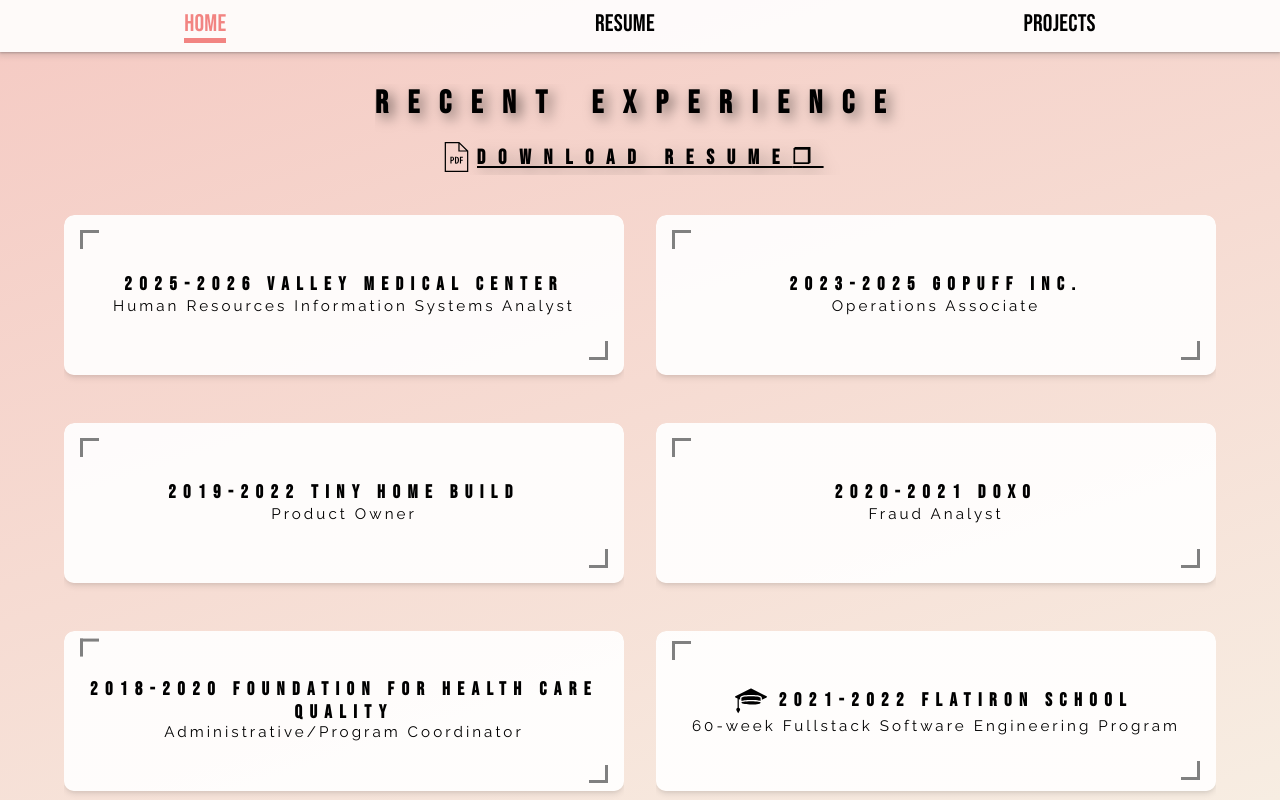
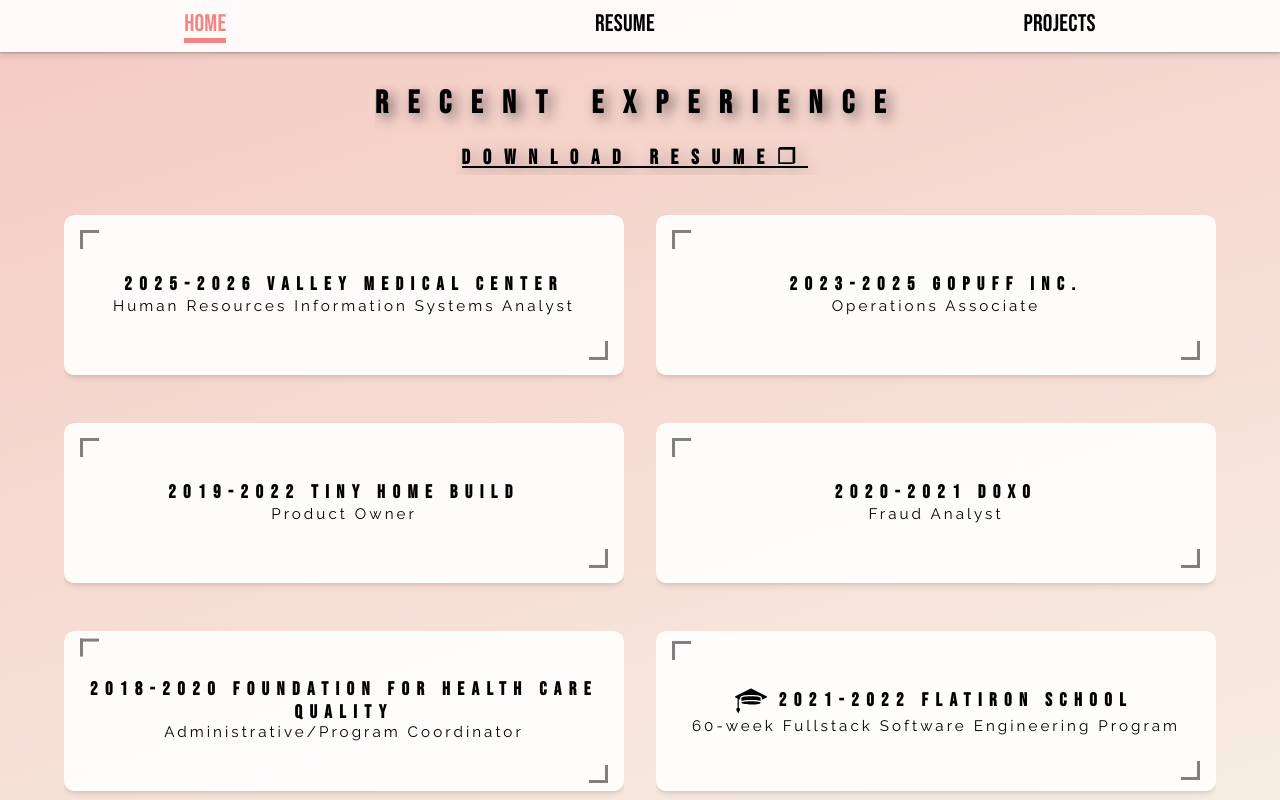
Before and after one commit to 1stofhername/portfolio-webstie, a React (Create React App) app: page /resume in a window 1280 px wide. Built offline with nearby package versions, Linux system fonts and the light colour scheme.

Commit message:
Hides resume pdf icon.

```diff
--- a/src/components/ExperienceContainer.js
+++ b/src/components/ExperienceContainer.js
@@ -20,7 +20,7 @@
             <div className="page-title">
                 <a  className="pdf-link" href="https://docs.google.com/document/d/e/2PACX-1vTy4DdX0vp1RIO7nXn3fk0hxbmAJ8EgzNGHjAUvBfGGIw2Cl0DgbwAC7Fta0E1W5g/pub" target="_blank" rel="noopener noreferrer">
                     <span className="resume-link-container">
-                        <img className="pdf-icon" src={pdf} alt="resume pdf" />
+                        {/* <img className="pdf-icon" src={pdf} alt="resume pdf" /> */}
                         <h2 className="sub-title-black" id="resume-label">Download Resume{'\u2750'}</h2>
                     </span>
                 </a>
```
